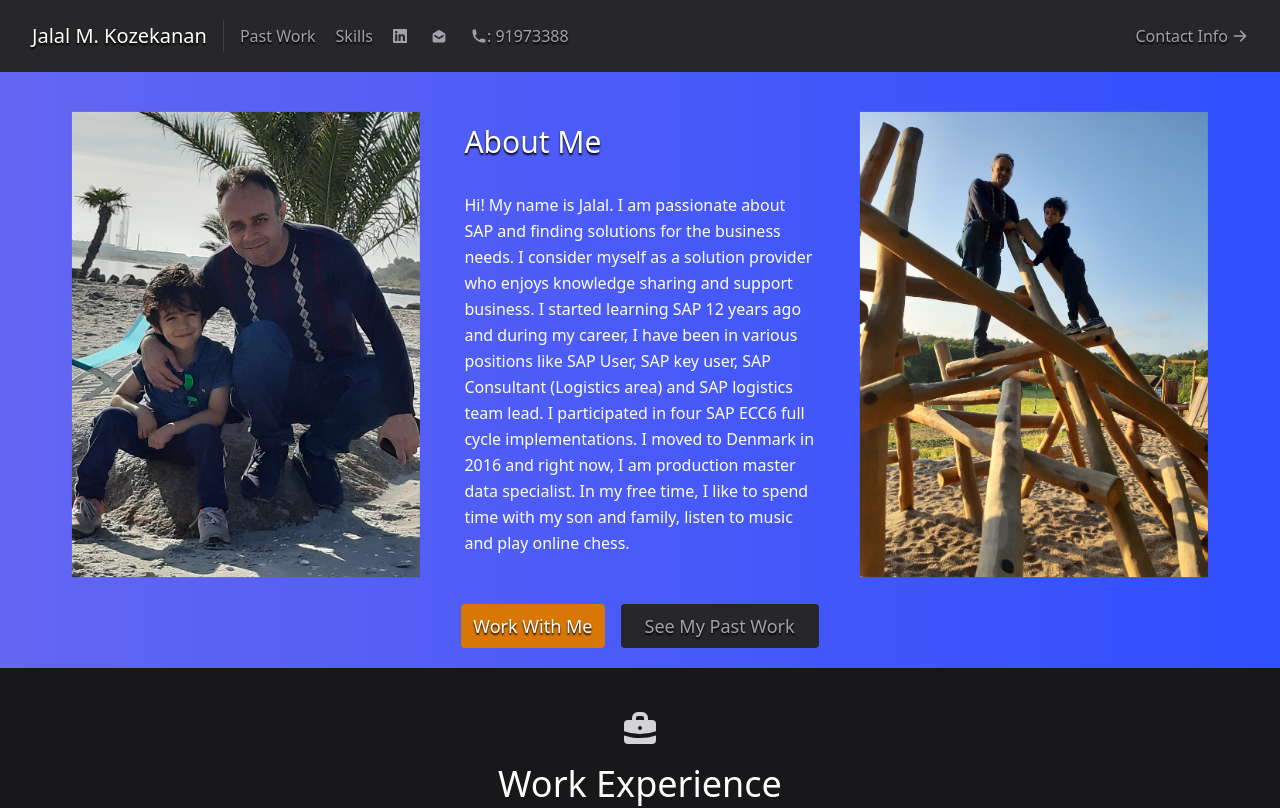
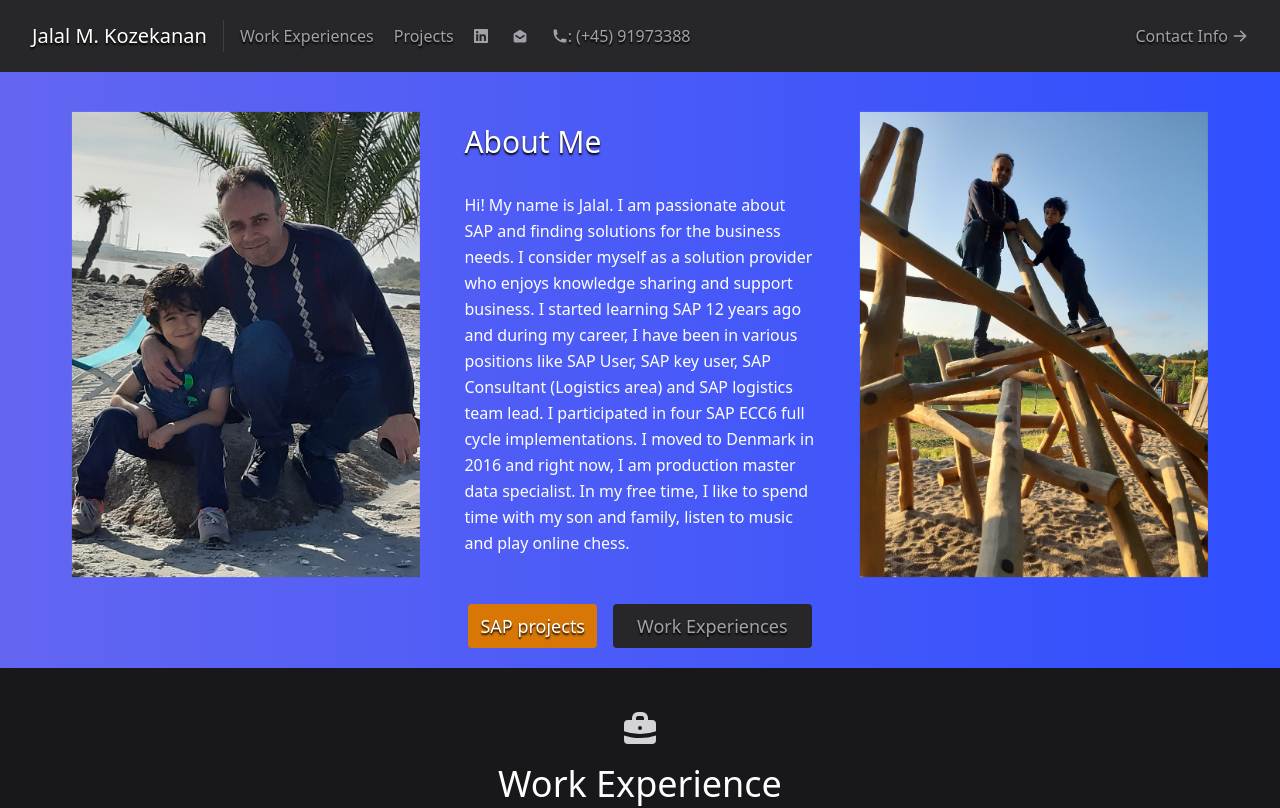
Before and after one commit to zmzade/SAP-Portfolio, a React (Create React App) app: page / in a window 1280 px wide. Shown: the top 808 px of the page. Built offline with nearby package versions, Linux system fonts and the light colour scheme.

Commit message:
edited files

```diff
--- a/src/components/About.js
+++ b/src/components/About.js
@@ -33,16 +33,16 @@ const About = () => {
             </p>
             <div className="flex justify-center">
               <a
-                href="#contact"
+                href="#projects"
                 className="inline-flex text-white bg-amber-600 border-0 py-2 px-3 focus:outline-none hover:bg-amber-700 rounded text-lg text-shadow sm:text-shadow-sm md:text-shadow-md"
               >
-                Work With Me
+                SAP projects
               </a>
               <a
                 href="#experiences"
                 className="ml-4 inline-flex text-gray-400 bg-gray-800 border-0 py-2 px-6 focus:outline-none hover:bg-gray-700 hover:text-white rounded text-lg text-shadow sm:text-shadow-sm md:text-shadow-md"
               >
-                See My Past Work
+                Work Experiences
               </a>
             </div>
           </div>
--- a/src/components/Contact.js
+++ b/src/components/Contact.js
@@ -60,7 +60,7 @@ const Contact = () => {
               <h2 className="title-font font-semibold text-white tracking-widest text-xs mt-4">
                 PHONE
               </h2>
-              <p className="leading-relaxed">91973388</p>
+              <p className="leading-relaxed">(+45) 91973388</p>
             </div>
           </div>
         </div>
--- a/src/components/Navbar.js
+++ b/src/components/Navbar.js
@@ -22,13 +22,13 @@ const Navbar = () => {
             href="#experiences"
             className="mr-5 hover:text-white text-shadow sm:text-shadow-sm md:text-shadow-md"
           >
-            Past Work
+            Work Experiences
           </a>
           <a
-            href="#skills"
+            href="#projects"
             className="mr-5 hover:text-white text-shadow sm:text-shadow-sm md:text-shadow-md"
           >
-            Skills
+            Projects
           </a>
           <a
             href="https://www.linkedin.com/in/jmasoumi/"
@@ -42,7 +42,7 @@ const Navbar = () => {
           </a>
           <PhoneIcon className="w-4 h-4 ml-1 " />
           <p className="text-shadow sm:text-shadow-sm md:text-shadow-md">
-            : 91973388
+            : (+45) 91973388
           </p>
         </nav>
         <a
--- a/src/components/Projects.js
+++ b/src/components/Projects.js
@@ -5,7 +5,6 @@ import "animate.css";
 
 const Projects = () => {
   return (
-    <div>
     <section id="projects" className="text-gray-400 bg-gray-900 body-font">
       <div className="container px-5 py-10 mx-auto text-center lg:px-40">
         <div className="flex flex-col w-full mb-7">
@@ -41,8 +40,6 @@ const Projects = () => {
       </div>
     </section>
   );
-    </div>
-  );
 };
 
 export default Projects;
```
Lines whose indentation alone changed are shown as unchanged.
